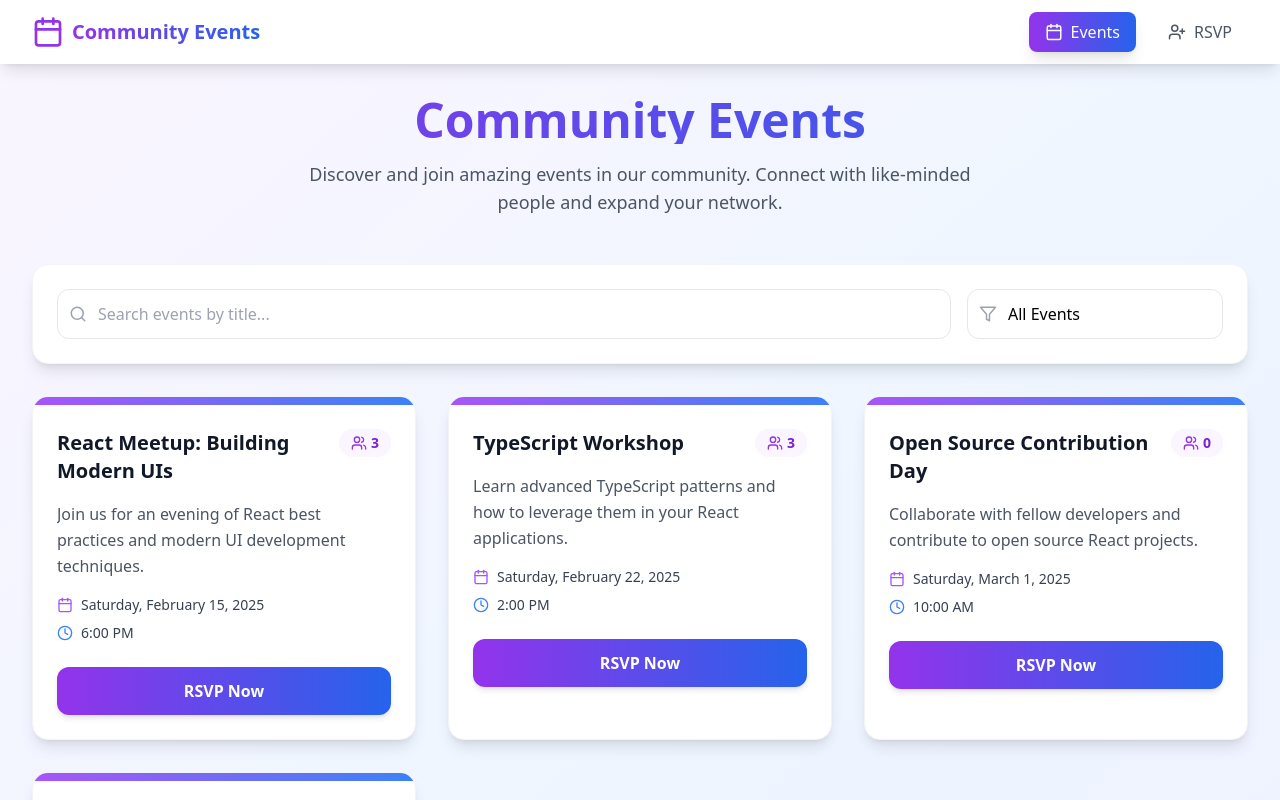
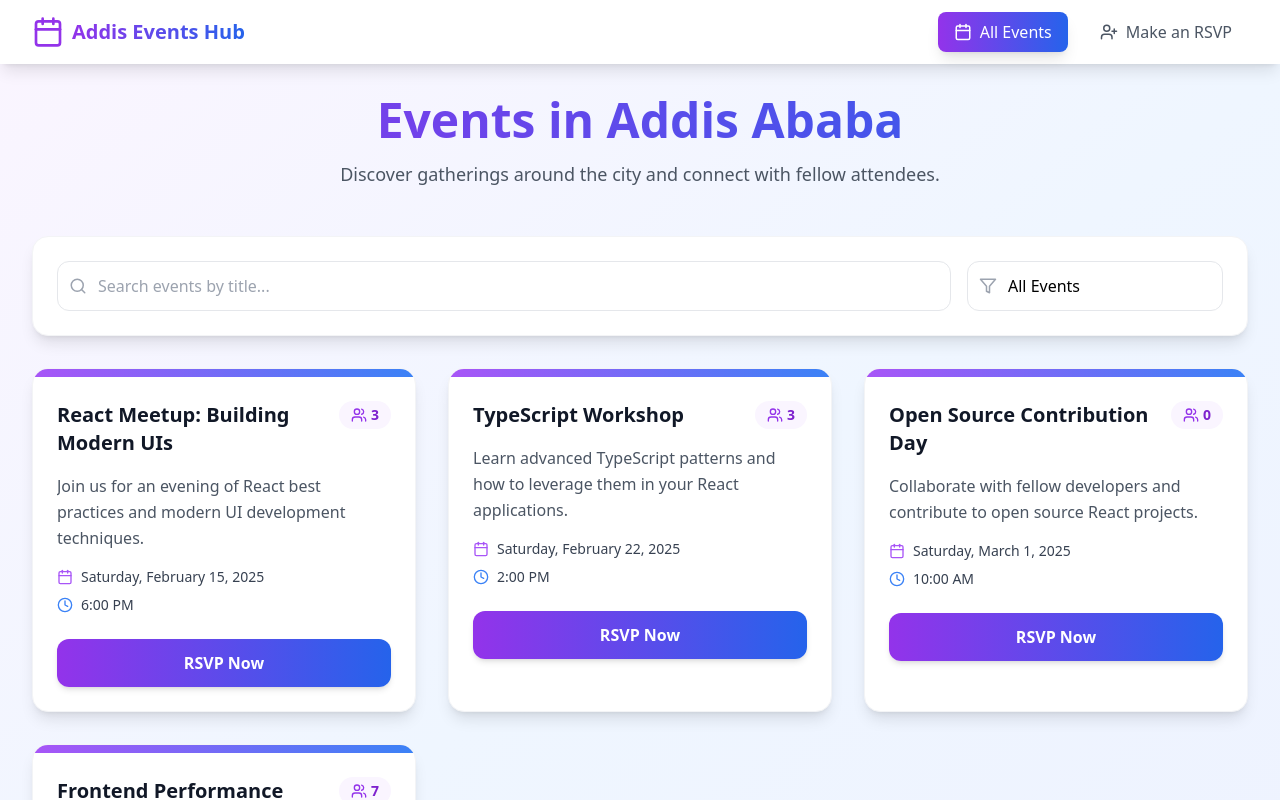
Before and after one commit to dagi2002/community-rsvp-app, a React (Vite) app: page / in a window 1280 px wide. Shown: the top 800 px of the page. Built offline with nearby package versions, Linux system fonts and the light colour scheme.

Commit message:
feat: apply branding updates to navigation, EventsPage, and RSVPPage

```diff
--- a/src/components/Navigation.tsx
+++ b/src/components/Navigation.tsx
@@ -12,7 +12,7 @@ const Navigation: React.FC = () => {
           <div className="flex items-center space-x-2">
             <Calendar className="h-8 w-8 text-purple-600" />
             <span className="text-xl font-bold bg-gradient-to-r from-purple-600 to-blue-600 bg-clip-text text-transparent">
-              Community Events
+              Addis Events Hub
             </span>
           </div>
 
@@ -26,7 +26,7 @@ const Navigation: React.FC = () => {
               }`}
             >
               <Calendar size={18} />
-              <span>Events</span>
+              <span>All Events</span>
             </Link>
             <Link
               to="/rsvp"
@@ -37,7 +37,7 @@ const Navigation: React.FC = () => {
               }`}
             >
               <UserPlus size={18} />
-              <span>RSVP</span>
+              <span>Make an RSVP</span>
             </Link>
           </div>
         </div>
--- a/src/pages/EventsPage.tsx
+++ b/src/pages/EventsPage.tsx
@@ -55,10 +55,10 @@ const EventsPage: React.FC = () => {
       <div className="max-w-7xl mx-auto px-4 sm:px-6 lg:px-8 py-8">
         <div className="text-center mb-12">
           <h1 className="text-4xl md:text-5xl font-bold bg-gradient-to-r from-purple-600 to-blue-600 bg-clip-text text-transparent mb-4">
-            Community Events
+            Events in Addis Ababa
           </h1>
           <p className="text-gray-600 text-lg max-w-2xl mx-auto">
-            Discover and join amazing events in our community. Connect with like-minded people and expand your network.
+            Discover gatherings around the city and connect with fellow attendees.
           </p>
         </div>
 
--- a/src/pages/RSVPPage.tsx
+++ b/src/pages/RSVPPage.tsx
@@ -107,7 +107,7 @@ const RSVPPage: React.FC = () => {
         <div className="text-center mb-8">
           <UserPlus className="h-12 w-12 text-purple-600 mx-auto mb-4" />
           <h1 className="text-3xl font-bold bg-gradient-to-r from-purple-600 to-blue-600 bg-clip-text text-transparent mb-2">
-            RSVP to Event
+            Make an RSVP
           </h1>
           <p className="text-gray-600">
             Register for an upcoming community event
@@ -245,7 +245,7 @@ const RSVPPage: React.FC = () => {
                   <span>Submitting RSVP...</span>
                 </div>
               ) : (
-                'Confirm RSVP'
+                'Make an RSVP'
               )}
             </button>
           </form>
```
